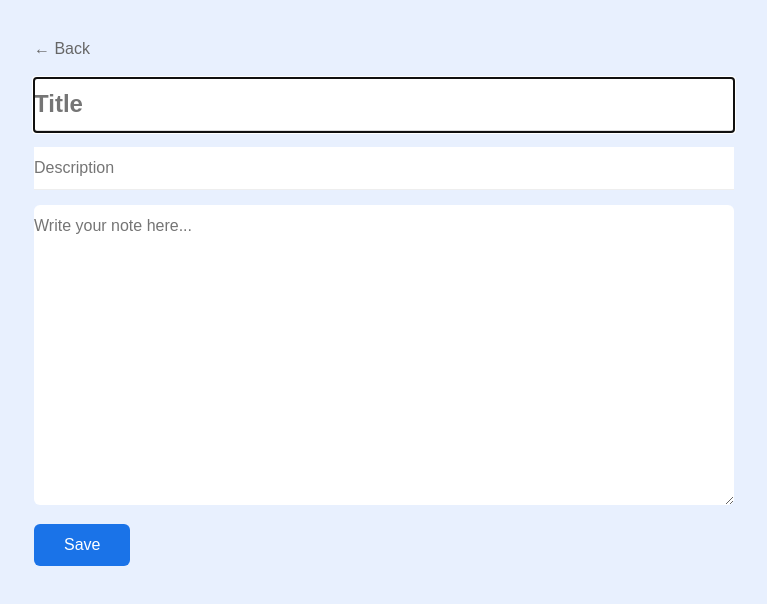
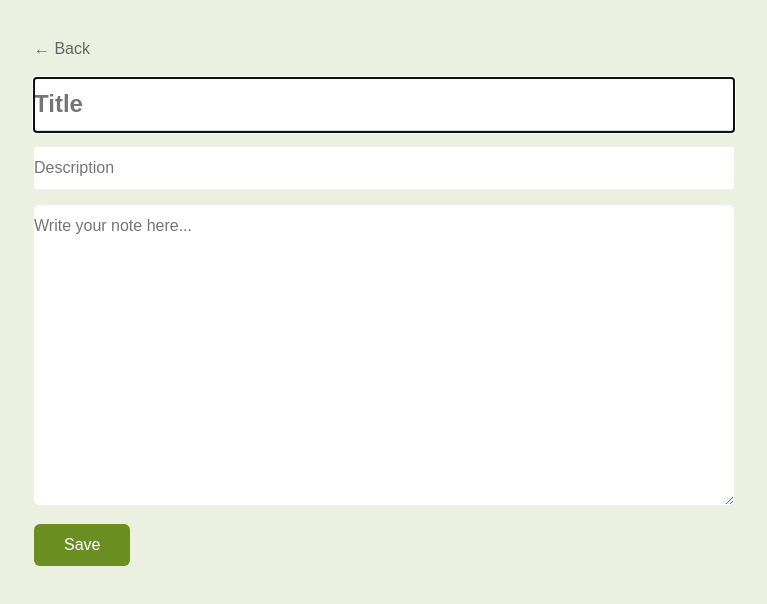
Before and after one commit to abiramdevnathan/notes-api, a website: page public/new-note.html in a window 1280 px wide. Shown: the whole page, without its empty margins (256-1023 px from the left). Drawn offline with Linux system fonts and the light colour scheme.

Commit message:
changed colour theme from blue to olive green

```diff
--- a/public/new-note.html
+++ b/public/new-note.html
@@ -10,7 +10,7 @@
             max-width: 700px;
             margin: 40px auto;
             padding: 0 20px;
-            background: #e8f0fe;
+            background: #ecf0e0;
         }
 
         .back-btn {
@@ -64,7 +64,7 @@
         }
 
         .save-btn {
-            background: #1a73e8;
+            background: #6b8e23;
             color: white;
             border: none;
             padding: 12px 30px;
@@ -74,7 +74,7 @@
         }
 
         .save-btn:hover {
-            background: #1557b0;
+            background: #556b2f;
         }
     </style>
 </head>
```
Also changed, not shown: public/index.html (+4 -4 lines), public/note.html (+1 -1 lines).
